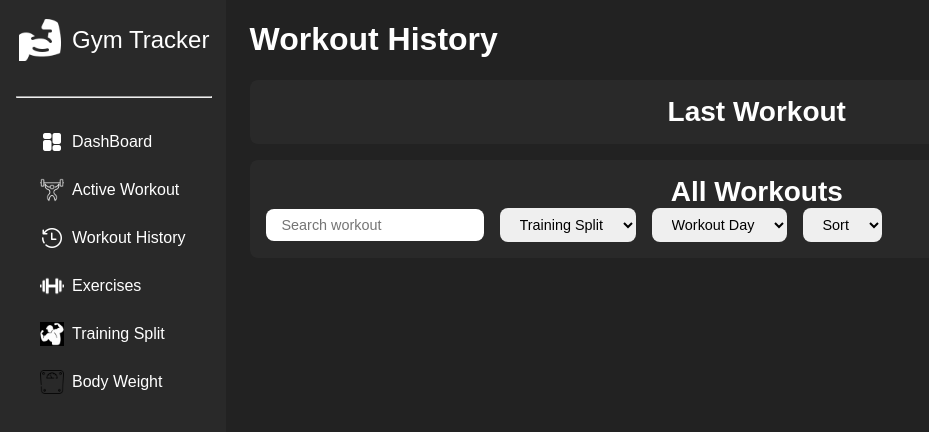
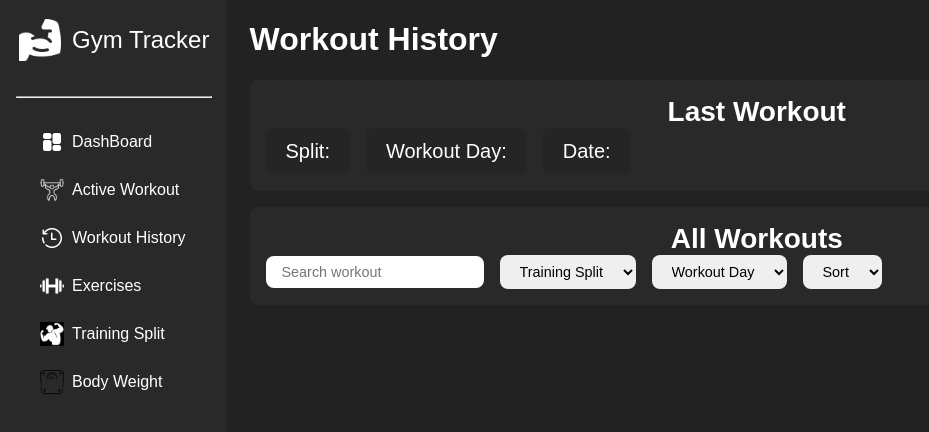
Before and after one commit to Luan2118/gym-tracker-project, a React (Vite) app: page /workout-history in a window 1280 px wide. Shown: the top 432 px of the page, without its empty margins (0-929 px from the left). Built offline with nearby package versions, Linux system fonts and the light colour scheme.

Commit message:
feat: render last workout in Workout History refactor: extract ExerciseSetsStat component and workoutSetHelpers

```diff
--- /dev/null
+++ b/src/components/Exercises/ExerciseSetsStat.jsx
@@ -0,0 +1,44 @@
+import styles from './ExerciseSetsStat.module.css'
+import { getBestSet, getPrevSet } from '../../utils/WorkoutSetHelpers'
+
+
+export default function ExerciseSetsStat({ ex, exerciseId, workoutHistory, activeExIds, lastWorkout }) {
+
+
+  return (
+    <>
+      <div className={styles["active-workout-name-wrapper"]}>
+        <img src={ex.icon} alt="" className={styles["active-workout-ex-icon"]} />
+        <div className={styles["active-workout-ex-name"]}>{ex.exerciseName}</div>
+      </div>
+
+      <div>
+        <div>Best set:</div>
+        {ex.sets.map((set, index) => {
+
+          const bestSet = getBestSet(exerciseId, set.id, activeExIds, workoutHistory)
+
+          return (
+            <div key={set.id} className={styles["active-workout-b-p-set-wrapper"]}>
+              <div className={styles["active-workout-b-p-set"]}>Set {index + 1}:</div>
+              {bestSet ? `${bestSet.weight} x ${bestSet.reps}` : "-"}
+            </div>
+          )
+        })}
+      </div>
+
+      <div>
+        <div>Previous set:</div>
+        {ex.sets.map((set, index) => {
+          const prevSet = getPrevSet(exerciseId, set.id, lastWorkout)
+          return (
+            <div key={set.id} className={styles["active-workout-b-p-set-wrapper"]}>
+              <div className={styles["active-workout-b-p-set"]}>Set {index + 1}:</div>
+              {prevSet ? `${prevSet.weight} x ${prevSet.reps}` : "-"}
+            </div>
+          )
+        })}
+      </div>
+    </>
+  )
+}
--- /dev/null
+++ b/src/components/Exercises/ExerciseSetsStat.module.css
@@ -0,0 +1,20 @@
+.active-workout-name-wrapper {
+  display: flex;
+  align-items: center;
+  max-width: 20rem;
+}
+
+.active-workout-ex-icon{
+  max-height: 10rem;
+  max-width: 10rem;
+  margin-right: 3rem;
+}
+
+.active-workout-b-p-set-wrapper {
+ text-align: left;
+ display: flex;
+}
+
+.active-workout-b-p-set {
+  margin-right: 1rem;
+}
--- a/src/pages/ActiveWorkout/components/ActiveExerciseCard.jsx
+++ b/src/pages/ActiveWorkout/components/ActiveExerciseCard.jsx
@@ -1,90 +1,24 @@
 import styles from './ActiveExerciseCard.module.css'
+import ExerciseSetsStat from '../../../components/Exercises/ExerciseSetsStat';
 
 export default function ActiveExerciseCard({ ex, activeExercises, workoutHistory, handleWeightSet, handleRepsSet }) {
 
-  const activeExIds = new Set(activeExercises.map(e => e.id));
-
-  function getBestSet(exerciseId, setId) {
-    const filteredHisWorkoutDays = workoutHistory?.filter((w) => w.exercises.some(ex => activeExIds.has(ex.id)))
-
-
-    let filteredExSets = []
-    let bestWeightNum = 0;
-    let bestRepsNum = 0;
-
-    for (let i = 0; i < filteredHisWorkoutDays.length; i++) {
-      const filteredExercises =
-        filteredHisWorkoutDays[i]?.exercises?.find((hisEx) => hisEx.id === exerciseId)
-          ?.sets?.find((filteredSet) => filteredSet.id === setId)
-
-
-       if(filteredExercises) filteredExSets.push(filteredExercises)
-    }
-
-    filteredExSets.forEach((set) => {
-      if (set.weight > bestWeightNum) {
-        bestWeightNum = set.weight
-      }
-    })
-
-    const filteredBestSet =
-      filteredExSets.filter((set) => set.weight === bestWeightNum)
-
-
-    filteredBestSet.forEach((set) => {
-      if (set.reps > bestRepsNum) {
-        bestRepsNum = set.reps
-      }
-    })
-
-    return filteredBestSet.find((set) => set.reps === bestRepsNum)
-  }
-
-
+  const activeExIds = new Set(activeExercises.map(e => e.exerciseId));
 
   const lastWorkout = [...workoutHistory]
     .sort((a, b) => new Date(b.date) - new Date(a.date))
-    .find(w => w.exercises?.some(ex => activeExIds.has(ex.id)));
+    .find(w => w.exercises?.some(ex => activeExIds.has(ex.exerciseId)));
 
-  function getPrevSet(exerciseId, setId) {
-    const prevExercise = lastWorkout?.exercises?.find(hEx => hEx.id === exerciseId);
-    return prevExercise?.sets?.find(s => s.id === setId);
-  }
 
   return (
     <div className={styles["active-workout-wrapper"]}>
-      <div className={styles["active-workout-name-wrapper"]}>
-        <img src={ex.icon} alt="" className={styles["active-workout-ex-icon"]} />
-        <div className={styles["active-workout-ex-name"]}>{ex.exerciseName}</div>
-      </div>
-
-      <div>
-        <div>Best set:</div>
-        {ex.sets.map((set, index) => {
-
-          const bestSet = getBestSet(ex.exerciseId, set.id)
-
-          return (
-            <div key={set.id} className={styles["active-workout-b-p-set-wrapper"]}>
-              <div className={styles["active-workout-b-p-set"]}>Set {index + 1}:</div>
-              {bestSet ? `${bestSet.weight} x ${bestSet.reps}` : "-"}
-            </div>
-          )
-        })}
-      </div>
-
-      <div>
-        <div>Previous set:</div>
-        {ex.sets.map((set, index) => {
-          const prevSet = getPrevSet(ex.exerciseId, set.id)
-          return (
-            <div key={set.id} className={styles["active-workout-b-p-set-wrapper"]}>
-              <div className={styles["active-workout-b-p-set"]}>Set {index + 1}:</div>
-              {prevSet ? `${prevSet.weight} x ${prevSet.reps}` : "-"}
-            </div>
-          )
-        })}
-      </div>
+      <ExerciseSetsStat
+        ex={ex}
+        exerciseId={ex.exerciseId}
+        workoutHistory={workoutHistory}
+        activeExIds={activeExIds}
+        lastWorkout={lastWorkout}
+      />
 
       <div className={styles["active-workout-set-wrapper"]}>
         <div>Current set :</div>
--- a/src/pages/WorkoutHistory/WorkoutHistory.jsx
+++ b/src/pages/WorkoutHistory/WorkoutHistory.jsx
@@ -1,6 +1,15 @@
+import ExerciseSetsStat from '../../components/Exercises/ExerciseSetsStat';
 import styles from './WorkoutHistory.module.css'
+import { useOutletContext } from 'react-router-dom'
 
 export default function WorkoutHistory() {
+
+  const { workoutHistory, setWorkoutHistory } = useOutletContext();
+
+  const sortedWorkouts = [...workoutHistory].sort((a, b) => new Date(b.date) - new Date(a.date))
+   const lastWorkout = sortedWorkouts[0];
+   const activeExIds = new Set(lastWorkout?.exercises.map(e => e.exerciseId));
+
   return (
     <>
       <header>
@@ -11,7 +20,28 @@ export default function WorkoutHistory() {
         <section className={styles["section-wrapper"]}>
           <h2>Last Workout</h2>
 
+          <div className={styles["last-workout-header"]}>
+            <div className={styles["last-workout-split"]}>Split: {lastWorkout?.trainingSplitName}</div>
+            <div className={styles["last-workout-workout-day"]}>Workout Day: {lastWorkout?.workoutDay}</div>
+            <div className={styles["last-workout-date"]}>Date: {lastWorkout?.date}</div>
+          </div>
 
+          {lastWorkout?.exercises.map((ex) => {
+            return (
+              <div key={ex.exerciseId}>
+                <div className={styles["active-workout-wrapper"]}>
+                  <ExerciseSetsStat
+                    ex={ex}
+                    exerciseId={ex.exerciseId}
+                    workoutHistory={workoutHistory}
+                    activeExIds={activeExIds}
+                    lastWorkout={lastWorkout}
+                  />
+                </div>
+              </div>
+
+            )
+          })}
         </section>
 
         <section className={styles["section-wrapper"]}>
@@ -19,8 +49,8 @@ export default function WorkoutHistory() {
             All Workouts
           </h2>
 
-          <section  className={styles["filter-wrapper"]}>
-            <h3  className={styles["sr-only"]}>Filter</h3>
+          <section className={styles["filter-wrapper"]}>
+            <h3 className={styles["sr-only"]}>Filter</h3>
 
             <div>
               <label htmlFor="search"></label>
@@ -31,7 +61,7 @@ export default function WorkoutHistory() {
                 <option value="Training Split">Training Split</option>
               </select>
 
-               <label htmlFor="workout-day" className={styles["sr-only"]}>Workout Day</label>
+              <label htmlFor="workout-day" className={styles["sr-only"]}>Workout Day</label>
               <select id="workout-day" className={styles["filter-input"]}>
                 <option value="Workout Day">Workout Day</option>
               </select>
--- a/src/pages/WorkoutHistory/WorkoutHistory.module.css
+++ b/src/pages/WorkoutHistory/WorkoutHistory.module.css
@@ -61,3 +61,51 @@ h2 {
   border: none;
   font-size: 1.8rem;
 }
+
+.last-workout-title {
+  display: flex;
+
+}
+
+.last-workout-training-split,
+.last-workout-workout-day {
+  margin-right: 1rem;
+}
+
+.active-workout-wrapper {
+  display: flex;
+  align-items: center;
+  justify-content: space-between;
+  background-color: rgb(37, 37, 37);
+  padding: 2rem 3rem;
+  border-radius: 1rem;
+  margin-top: 2rem;
+}
+
+
+.fieldset-wrapper {
+  display: flex;
+  align-items:  center;
+  border: none;
+  padding: 0;
+  margin: 0;
+}
+
+.set-text {
+  font-size: 1.8rem;
+}
+
+.last-workout-header {
+  display: flex;
+}
+
+.last-workout-split,
+.last-workout-workout-day,
+.last-workout-date {
+  background-color: rgb(37, 37, 37);
+  text-align: left;
+  padding: 1.5rem 2.5rem;
+  border-radius: 1rem;
+  font-size: 2.5rem;
+  margin-right: 2rem;
+}
--- /dev/null
+++ b/src/utils/workoutSetHelpers.js
@@ -0,0 +1,44 @@
+
+
+export function getBestSet(exerciseId, setId, activeExIds, workoutHistory) {
+
+  const filteredHisWorkoutDays = workoutHistory?.filter((w) => w.exercises.some(ex => activeExIds.has(ex.exerciseId)))
+
+
+  let filteredExSets = []
+  let bestWeightNum = 0;
+  let bestRepsNum = 0;
+
+  for (let i = 0; i < filteredHisWorkoutDays.length; i++) {
+    const filteredExercises =
+      filteredHisWorkoutDays[i]?.exercises?.find((hisEx) => hisEx.exerciseId === exerciseId)
+        ?.sets?.find((filteredSet) => filteredSet.id === setId)
+
+    if (filteredExercises) filteredExSets.push(filteredExercises)
+  }
+
+  filteredExSets.forEach((set) => {
+    if (set.weight > bestWeightNum) {
+      bestWeightNum = set.weight
+    }
+  })
+
+  const filteredBestSet =
+    filteredExSets.filter((set) => set.weight === bestWeightNum)
+
+
+  filteredBestSet.forEach((set) => {
+    if (set.reps > bestRepsNum) {
+      bestRepsNum = set.reps
+    }
+  })
+
+  return filteredBestSet.find((set) => set.reps === bestRepsNum)
+}
+
+
+export function getPrevSet(exerciseId, setId, lastWorkout) {
+
+  const prevExercise = lastWorkout?.exercises?.find(hEx => hEx.exerciseId === exerciseId);
+  return prevExercise?.sets?.find(s => s.id === setId);
+}
```
Also changed, not shown: src/pages/ActiveWorkout/ActiveWorkout.jsx (+6 -6 lines).
